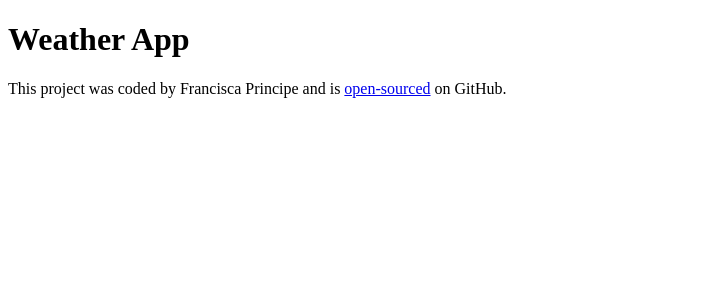
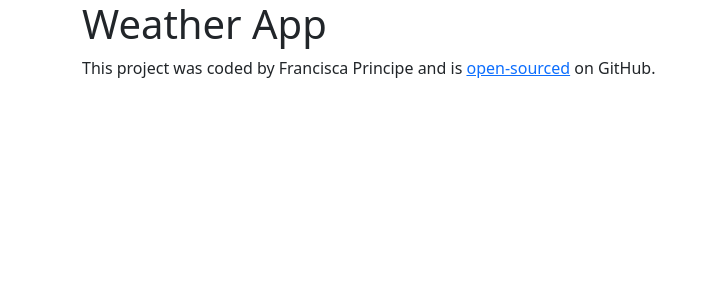
Before and after one commit to franprincipe/react-weather-app, a React (Create React App) app: page / in a window 1280 px wide. Shown: the top 300 px of the page, without its empty margins (0-710 px from the left). Built offline with nearby package versions, Linux system fonts and the light colour scheme.

Commit message:
Added bootstrap

```diff
--- a/package.json
+++ b/package.json
@@ -6,9 +6,10 @@
     "@testing-library/jest-dom": "^5.17.0",
     "@testing-library/react": "^13.4.0",
     "@testing-library/user-event": "^13.5.0",
+    "bootstrap": "^5.3.2",
     "react": "^18.2.0",
     "react-dom": "^18.2.0",
-    "react-scripts": "5.0.1",
+    "react-scripts": "^3.0.1",
     "web-vitals": "^2.1.4"
   },
   "scripts": {
--- a/public/index.html
+++ b/public/index.html
@@ -8,11 +8,12 @@
     <meta
       name="description" content="Weather application"/>
     <link rel="manifest" href="%PUBLIC_URL%/manifest.json" />
-   <title>React Weather App</title>
-
+    <title>React Weather App</title>
   </head>
   <body>
     <noscript>You need to enable JavaScript to run this app.</noscript>
+
     <div id="root"></div>
+
   </body>
 </html>
--- a/src/App.js
+++ b/src/App.js
@@ -5,6 +5,7 @@
 export default function App() {
   return (
     <div className="App">
+      <div className='container'>
       <h1>Weather App</h1>
       <footer>
         This project was coded by Francisca Principe{""}
@@ -13,6 +14,7 @@
           open-sourced
         </a> on GitHub.
        </footer>
+       </div>
     </div>
   );
 }
--- a/src/index.js
+++ b/src/index.js
@@ -1,6 +1,7 @@
 import React from 'react';
 import ReactDOM from 'react-dom/client';
 import './index.css';
+import 'bootstrap/dist/css/bootstrap.css';
 import App from './App';
 import reportWebVitals from './reportWebVitals';
 
```
Also changed, not shown: 1 other file (tests, documents, lock files or other folders).
